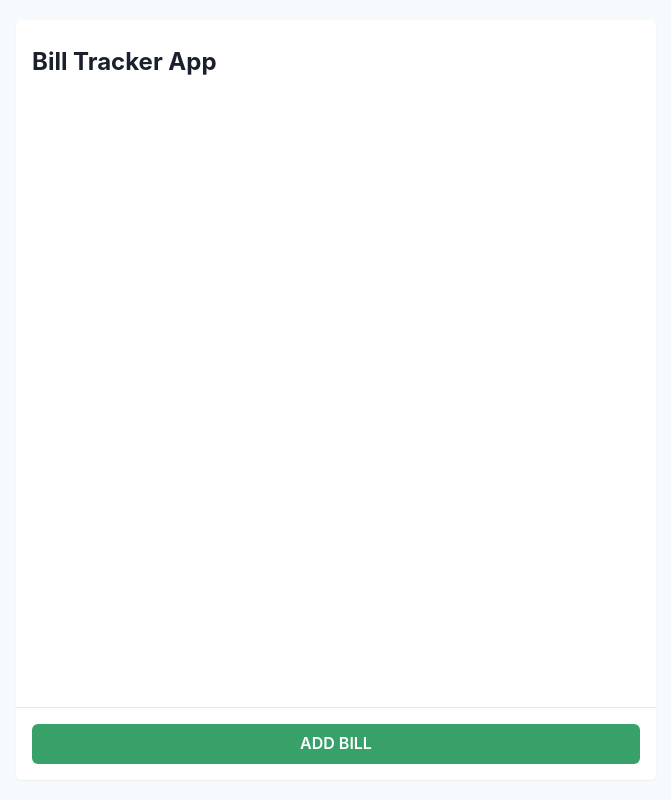
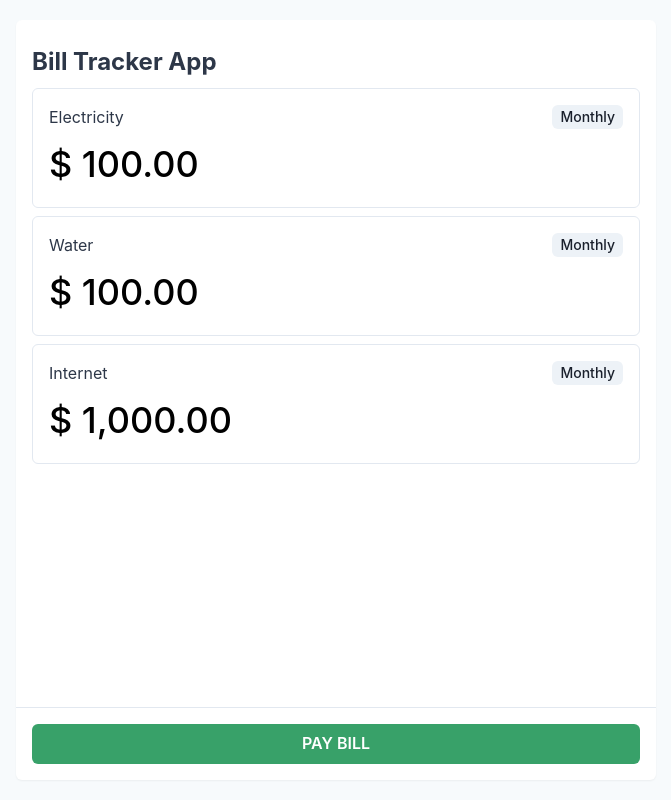
Before and after one commit to philldev/bill-tracker-app, a Next.js app: page / in a window 1280 px wide. Shown: the whole page, without its empty margins (304-975 px from the left). Built offline with nearby package versions, Linux system fonts and the light colour scheme.

Commit message:
add bill card

```diff
--- a/components/AddBill.tsx
+++ b/components/AddBill.tsx
@@ -14,27 +14,20 @@ import {
 	ModalFooter,
 	ModalHeader,
 	ModalOverlay,
+	Select,
 	useDisclosure,
 	VStack,
 } from '@chakra-ui/react'
 import { FC, useRef, useState } from 'react'
+import { Bill } from '../types/bill'
 
 export const AddBill: FC = () => {
 	const modal = useDisclosure()
 	return (
 		<>
-			<Flex
-				onClick={modal.onOpen}
-				p='4'
-				borderTopWidth='1px'
-				pos='absolute'
-				bottom='0'
-				insetX='0'
-			>
-				<Button w='100%' colorScheme='green'>
-					ADD BILL
-				</Button>
-			</Flex>
+			<Button w='100%' colorScheme='green'>
+				ADD BILL
+			</Button>
 			<AddBillModal {...modal} />
 		</>
 	)
@@ -53,17 +46,14 @@ const AddBillModal: FC<{ isOpen: boolean; onClose: () => void }> = (props) => {
 	)
 }
 
-type FormValues = {
-	name: string
-	amount: number
-	date: string
-}
+type FormValues = Omit<Bill, 'id' | 'createdAt' | 'updatedAt'>
 
 const BillForm: FC<{ onCancel: () => void }> = (props) => {
 	const [data, setData] = useState<FormValues>({
 		name: '',
 		amount: 0,
 		date: '',
+		repeat: 'never',
 	})
 	const [errors, setErrors] = useState<Partial<FormValues> | null>(null)
 
@@ -125,6 +115,20 @@ const BillForm: FC<{ onCancel: () => void }> = (props) => {
 						/>
 						<FormErrorMessage>{errors?.amount}</FormErrorMessage>
 					</FormControl>
+					<FormControl isInvalid={Boolean(errors?.repeat)}>
+						<FormLabel htmlFor='repeat'>repeat</FormLabel>
+						<Select
+							value={data.repeat}
+							onChange={(e) => handleChange('repeat', e.target.value)}
+							id='repeat'
+						>
+							<option value='never'>Never</option>
+							<option value='weekly'>Weekly</option>
+							<option value='monthly'>Monthly</option>
+							<option value='yearly'>Yearly</option>
+						</Select>
+						<FormErrorMessage>{errors?.repeat}</FormErrorMessage>
+					</FormControl>
 					<FormControl isInvalid={Boolean(errors?.date)}>
 						<FormLabel htmlFor='date'>Date</FormLabel>
 						<Input
--- /dev/null
+++ b/components/BillList.tsx
@@ -0,0 +1,61 @@
+import { BoxProps, HStack, Tag, Text, VStack } from '@chakra-ui/react'
+import { Bill } from '../types/bill'
+import { capitalize, formatDollar } from '../utils'
+
+const bills: Bill[] = [
+	{
+		id: '1',
+		createdAt: '2020-01-01',
+		updatedAt: '2020-01-01',
+		name: 'Electricity',
+		amount: 100,
+		date: '2020-01-01',
+		repeat: 'monthly',
+	},
+	{
+		id: '2',
+		createdAt: '2020-01-01',
+		updatedAt: '2020-01-01',
+		name: 'Water',
+		amount: 100,
+		date: '2020-01-01',
+		repeat: 'monthly',
+	},
+	{
+		id: '3',
+		createdAt: '2020-01-01',
+		updatedAt: '2020-01-01',
+		name: 'Internet',
+		amount: 1000,
+		date: '2020-01-01',
+		repeat: 'monthly',
+	},
+]
+
+export const BillList = (props: { onBillClick?: (bill: Bill) => void }) => {
+	return (
+		<VStack alignItems='stretch'>
+			{bills.map((bill) => (
+				<BillCard
+					onClick={() => props.onBillClick?.(bill)}
+					key={bill.id}
+					bill={bill}
+				/>
+			))}
+		</VStack>
+	)
+}
+
+const BillCard = ({ bill }: { bill: Bill } & BoxProps) => {
+	return (
+		<VStack p='4' borderWidth='1px' rounded='md' alignItems='stretch'>
+			<HStack>
+				<Text flex='1'>{bill.name}</Text>
+				<Tag>{capitalize(bill.repeat)}</Tag>
+			</HStack>
+			<Text color='black' fontSize='4xl' fontWeight='medium'>
+				{formatDollar(bill.amount)}
+			</Text>
+		</VStack>
+	)
+}
--- /dev/null
+++ b/components/PayBill.tsx
@@ -0,0 +1,65 @@
+import {
+	Box,
+	Button,
+	Flex,
+	FormControl,
+	FormErrorMessage,
+	FormHelperText,
+	FormLabel,
+	Input,
+	Modal,
+	ModalBody,
+	ModalCloseButton,
+	ModalContent,
+	ModalFooter,
+	ModalHeader,
+	ModalOverlay,
+	Select,
+	Text,
+	useDisclosure,
+	VStack,
+} from '@chakra-ui/react'
+import { FC, useRef, useState } from 'react'
+import { Bill } from '../types/bill'
+import { AddBill } from './AddBill'
+import { BillList } from './BillList'
+
+export const PayBill: FC = () => {
+	const modal = useDisclosure()
+	return (
+		<>
+			<Flex
+				onClick={modal.onOpen}
+				p='4'
+				borderTopWidth='1px'
+				pos='absolute'
+				bottom='0'
+				insetX='0'
+			>
+				<Button w='100%' colorScheme='green'>
+					PAY BILL
+				</Button>
+			</Flex>
+			<PayBillModal {...modal} />
+		</>
+	)
+}
+
+const PayBillModal: FC<{ isOpen: boolean; onClose: () => void }> = (props) => {
+	return (
+		<Modal isCentered size='full' isOpen={props.isOpen} onClose={props.onClose}>
+			<ModalOverlay />
+			<ModalContent>
+				<ModalHeader>Pay Bill</ModalHeader>
+				<ModalCloseButton />
+				<ModalBody>
+					<VStack alignItems='stretch' spacing={4}>
+						<AddBill />
+						<Text>Or pay from past bills</Text>
+						<BillList />
+					</VStack>
+				</ModalBody>
+			</ModalContent>
+		</Modal>
+	)
+}
--- a/pages/index.tsx
+++ b/pages/index.tsx
@@ -9,11 +9,13 @@ import {
 } from '@chakra-ui/react'
 import type { NextPage } from 'next'
 import { AddBill } from '../components/AddBill'
+import { BillList } from '../components/BillList'
 import { Layout } from '../components/Layout'
+import { PayBill } from '../components/PayBill'
 
 const Home: NextPage = () => {
 	return (
-		<Layout title='NEXT TEMPLATE' bg='gray.50'>
+		<Layout title='NEXT TEMPLATE' bg='gray.50' color='gray.700'>
 			<Container
 				maxW='container.sm'
 				h={['100vh', '95vh']}
@@ -29,7 +31,8 @@ const Home: NextPage = () => {
 						Bill Tracker App
 					</Text>
 				</Flex>
-				<AddBill />
+				<BillList />
+				<PayBill />
 			</Container>
 		</Layout>
 	)
--- /dev/null
+++ b/utils/index.ts
@@ -0,0 +1,9 @@
+// given a string return a string with the first letter capitalized
+export const capitalize = (str: string) => {
+	return str.charAt(0).toUpperCase() + str.slice(1)
+}
+
+// given a number return dollar formatted string with thousands separator
+export const formatDollar = (num: number) => {
+	return '$ ' + num.toFixed(2).replace(/\d(?=(\d{3})+\.)/g, '$&,')
+}
```
Also changed, not shown: types/bill.d.ts (added, +11 -0 lines).
